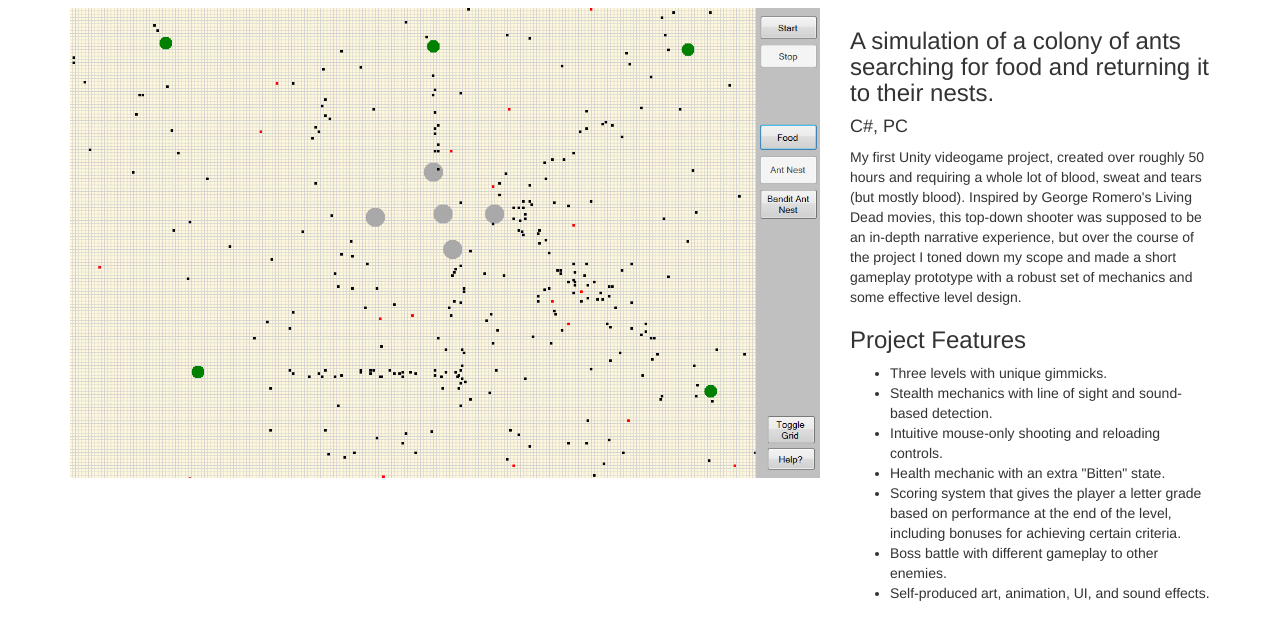
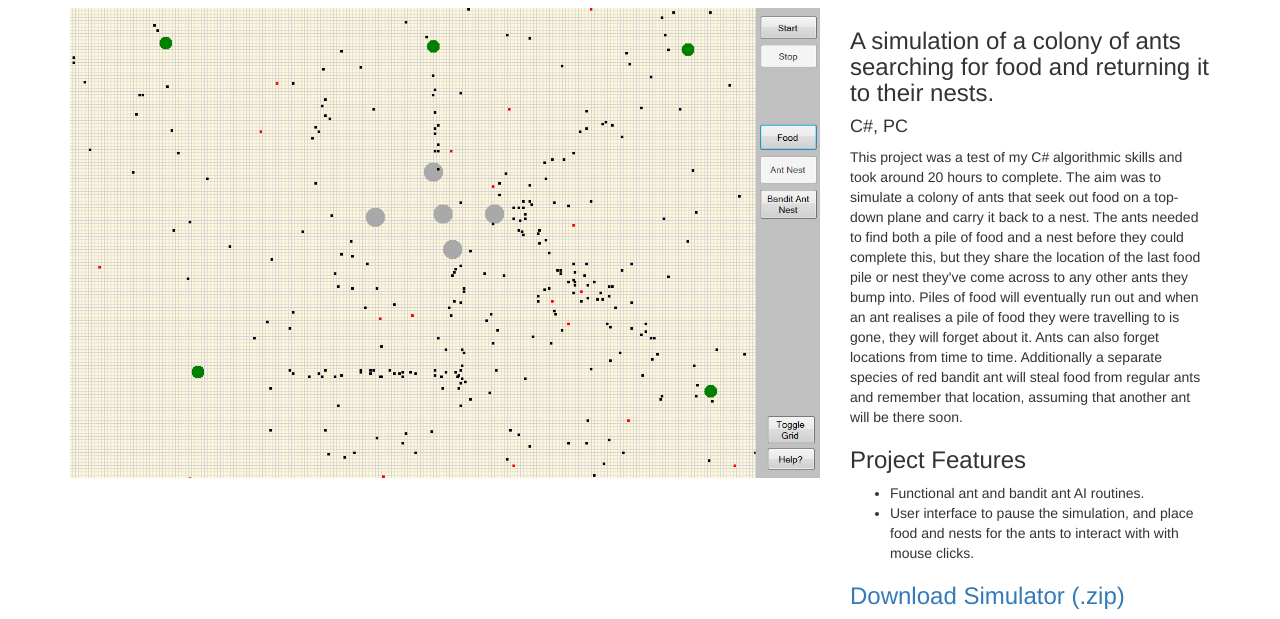
Before and after one commit to RudiJay/rudijay.github.io, a plain HTML site: page ant-sim.html in a window 1280 px wide. Shown: the part 172-791 px from the top of the page. Drawn offline with Linux system fonts and the light colour scheme.

Commit message:
Finished ant sim portfolio page

```diff
--- a/ant-sim.html
+++ b/ant-sim.html
@@ -84,24 +84,24 @@
                 <h3>A simulation of a colony of ants searching for food and returning it to their nests.</h3>
                 <h4>C#, PC</h4>
                 <p>
-                  My first Unity videogame project, created over roughly 50 hours and
-                  requiring a whole lot of blood, sweat and tears (but mostly blood). Inspired
-                  by George Romero's Living Dead movies, this top-down shooter was
-                  supposed to be an in-depth narrative experience, but over the course
-                  of the project I toned down my scope and made a short gameplay
-                  prototype with a robust set of mechanics and some effective level design.
+                  This project was a test of my C# algorithmic skills and took around 20 hours
+                  to complete. The aim was to simulate a colony of ants that seek out
+                  food on a top-down plane and carry it back to a nest. The ants needed to find
+                  both a pile of food and a nest before they could complete this, but they
+                  share the location of the last food pile or nest they've come across to any
+                  other ants they bump into. Piles of food will eventually run out
+                  and when an ant realises a pile of food they were travelling to is gone, they
+                  will forget about it. Ants can also forget locations from time to time.
+                  Additionally a separate species of red bandit ant will steal food from regular ants
+                  and remember that location, assuming that another ant will be there soon.
                 </p>
                 <h3>Project Features</h3>
                 <ul>
-                    <li>Three levels with unique gimmicks.</li>
-                    <li>Stealth mechanics with line of sight and sound-based detection.</li>
-                    <li>Intuitive mouse-only shooting and reloading controls.</li>
-                    <li>Health mechanic with an extra "Bitten" state.</li>
-                    <li>Scoring system that gives the player a letter grade based on performance at the end of the level, including bonuses for achieving certain criteria.</li>
-                    <li>Boss battle with different gameplay to other enemies.</li>
-                    <li>Self-produced art, animation, UI, and sound effects.</li>
+                    <li>Functional ant and bandit ant AI routines.</li>
+                    <li>User interface to pause the simulation, and place food and nests for the ants to interact with with
+                    mouse clicks.</li>
                 </ul>
-                <h3><a href="downloads/Ant-Sim.zip" target="_blank">Download Game (.zip)</a></h3>
+                <h3><a href="downloads/Ant-Sim.zip" target="_blank">Download Simulator (.zip)</a></h3>
             </div>
 
         </div>
```
